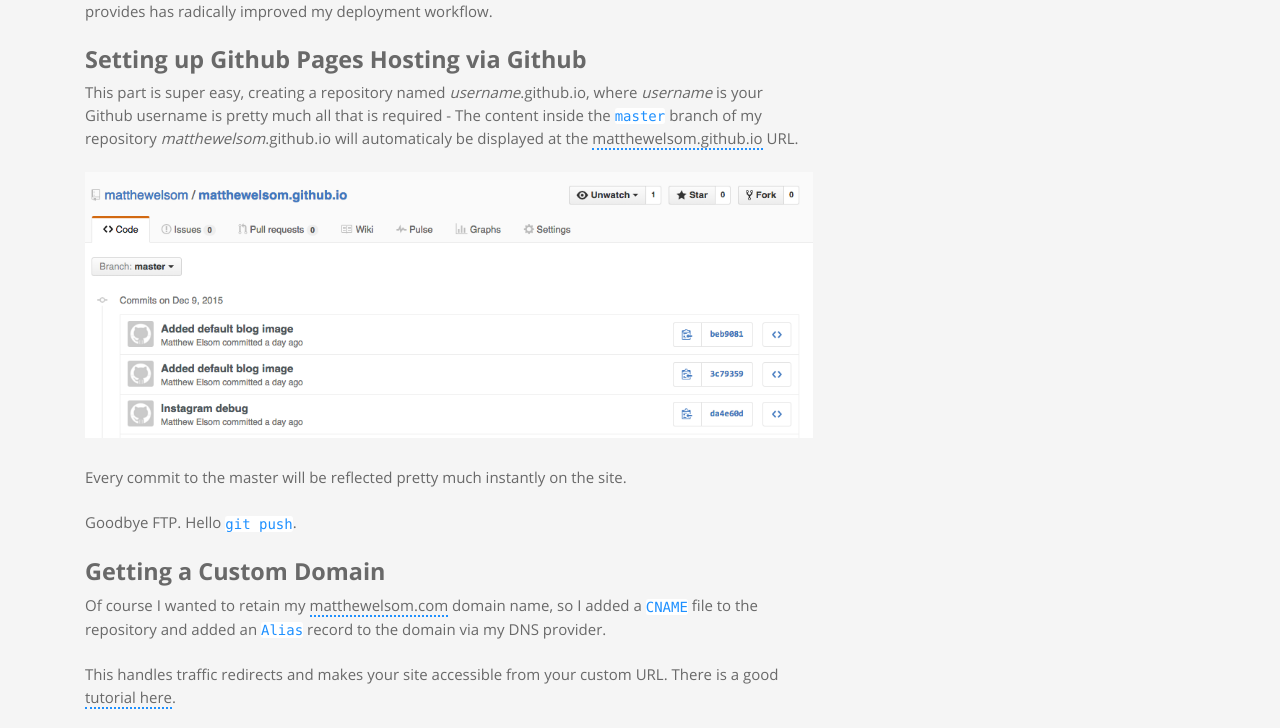
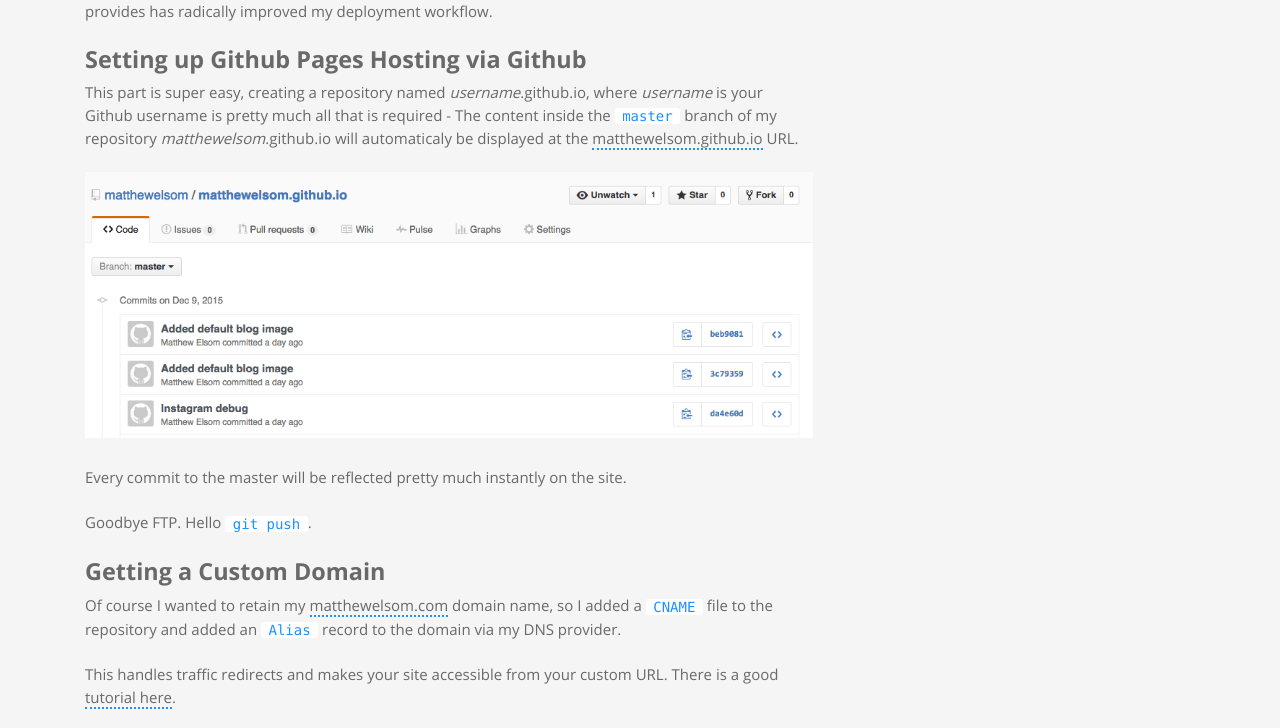
Before and after one commit to codophobia/matthewelsom.github.io, a Jekyll site: the page built from blog/_posts/2015-12-05-getting-started-with-github-pages-jekyll.md, in a window 1280 px wide. Shown: the part 916-1644 px from the top of the page. Built offline with Jekyll 4.4.1, drawn with Linux system fonts in a browser that asks for light colours; comment, search, counter and statistics services are not loaded.

Commit message:
pre/code font styles fixed

```diff
--- a/assets/_sass/_base/base/_typography.scss
+++ b/assets/_sass/_base/base/_typography.scss
@@ -202,11 +202,6 @@
   border-radius: $base-border-radius /1.5;
   margin: $base-padding 0;
   padding:  $base-padding;
-//  width: 100%;
-//  max-width: 100%;
-//  overflow-x: auto;
-//  vertical-align: middle;
-//  white-space: pre;
 }
 
 :not(pre)>code {
@@ -215,6 +210,7 @@
   color: $blue;
   background: white;
   vertical-align: middle;
+  padding: 0 $small-spacing;
   border-radius: $base-border-radius /1.5;
 }
 .highlight code,
@@ -222,11 +218,6 @@
   font-family: $code-font;
   font-size: $base-font-size - 1px;
   margin: 0;
-//  padding: 0 $small-spacing;
-//  display: inline-block;
-//  max-width: 100%;
-//  overflow-x: auto;
-//  white-space: pre;
 }
 
 
```
